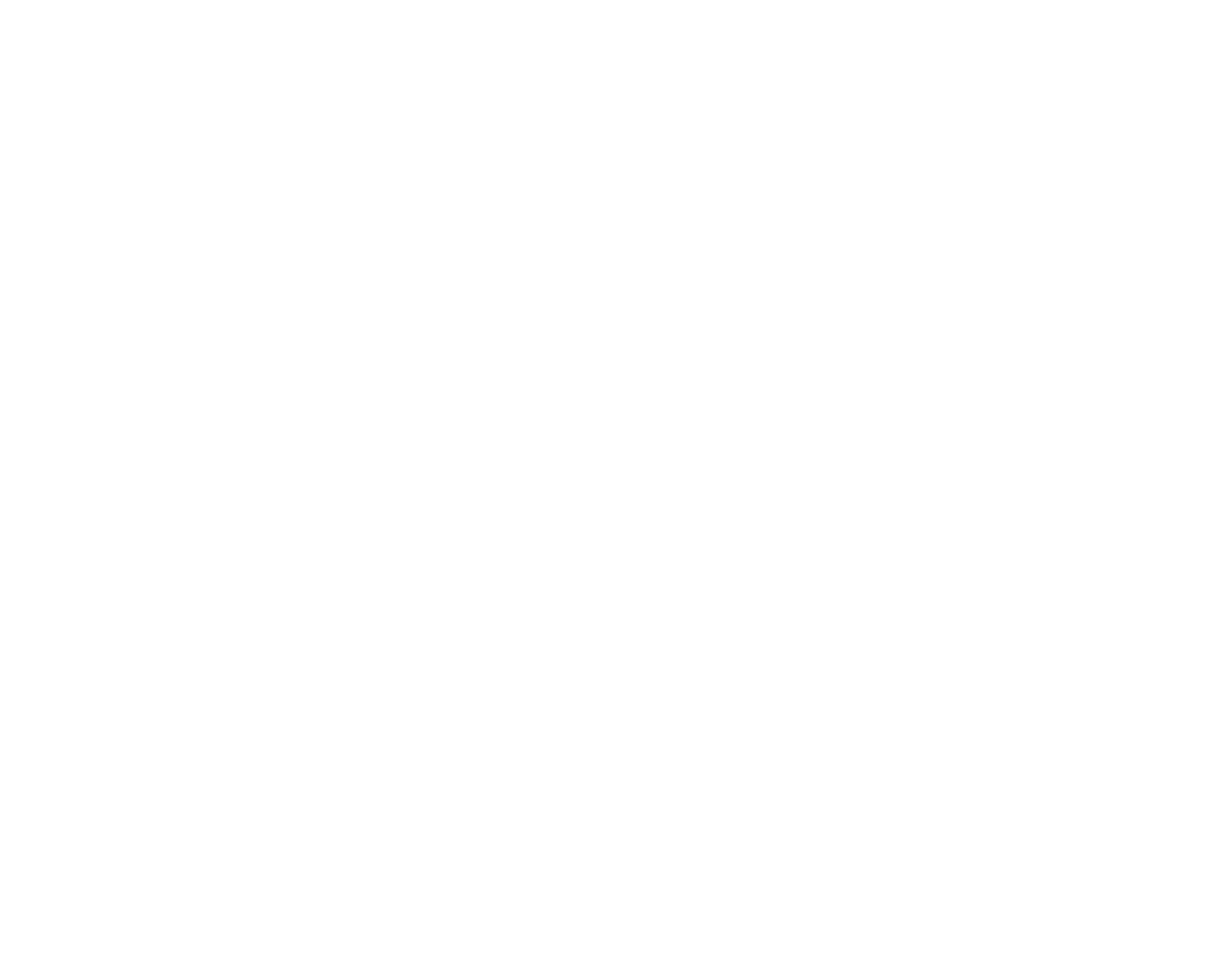
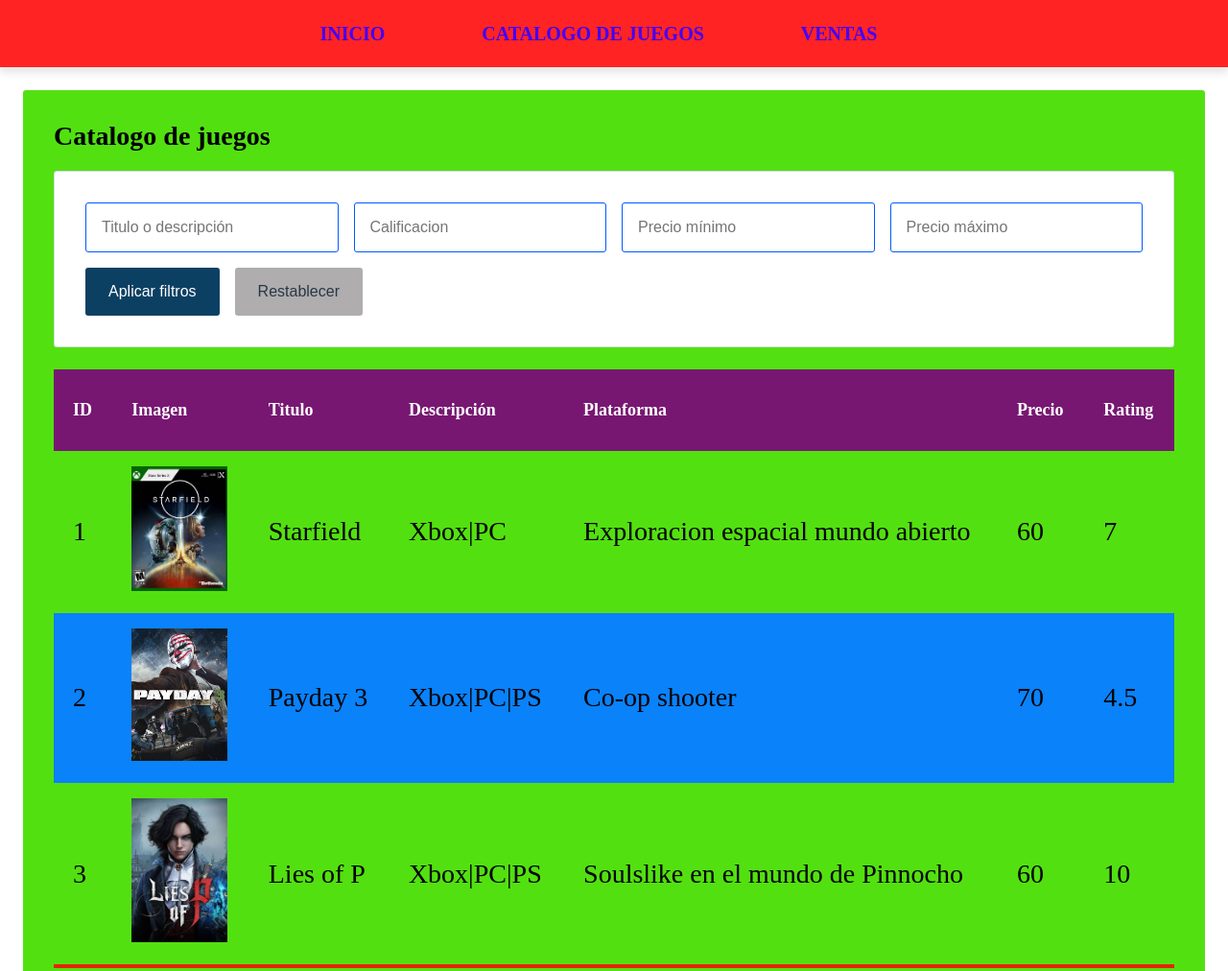
Before and after one commit to Aaron-Pena/FrontEnd-Ejercicio-5, a website: page src/catalogo/index.html in a window 1280 px wide. Shown: the top 1012 px of the page at 96% size. Before the commit the page ends 800 px from the top, so only its background shows below. Drawn offline with Linux system fonts and the light colour scheme.

Commit message:
Tabla puesta
La pagina de catalogo ya muetra una tabla con datos. Se agrego un favicon e imagenes para la tabla. Cambios a estilo e html de catalogo.

```diff
--- a/src/assets/css/styles.css
+++ b/src/assets/css/styles.css
@@ -8,7 +8,7 @@
     --color-white:#ffffff;
     --color-black: #000000;
 
-    --color-primario: #ffffffdc ;
+    --color-primario: #ff0000dc ;
     --color-secundario: #0059ff ;
     --color-terciario: #00ff7b ;
 
@@ -34,3 +34,189 @@
     background-color: var(--color-white);
     color: var(--color-color);
   }
+
+  main {
+    background-color: #53e011;
+    min-height: calc(100vh - 136px);
+    border-radius: 3px;
+    padding: 2rem 2rem;
+    margin: 1.5rem;
+  }
+
+  h1 {
+    font-size: 1.75rem;
+    margin-bottom: 20px;
+  }
+
+
+ /* #region GENERAL */
+ .center {
+  display: block;
+  margin-left: auto;
+  margin-right: auto;
+  width: 50%;
+}
+.fx-row {
+  display: flex;
+  flex-direction: row;
+}
+
+.fx-column {
+  display: flex;
+  flex-direction: column;
+}
+
+.fx-content-space-between {
+  justify-content: space-between;
+}
+
+.fx-content-center {
+  justify-content: center;
+}
+
+.fx-align-items-center {
+  align-items: center;
+}
+
+.text-small {
+  font-size: 0.85rem;
+}
+
+/* #endregion */
+
+
+ /* #region HEADER */
+ header {
+  display: flex;
+  flex-direction: row;
+  justify-content: center;
+  align-items: center;
+  background-color: var(--color-primario);
+  box-shadow: 0 6px 8px rgba(0, 0, 0, 0.10);
+  text-align: center;
+  font-size: 1.25rem;
+  line-height: 1.25rem;
+  max-height: 70px;
+  min-height: 70px;
+  height: 70px;
+}
+  header nav ul {
+    display: block;
+    text-transform: uppercase;
+    list-style: none;
+    padding: 0;
+    text-align: center;
+    margin: 0;
+  }
+  header nav li {
+    display: inline;
+    margin-right: 2rem;
+    padding: 0.5rem 2rem;
+    transition: color 0.3s ease;
+  }
+    header nav li:hover {
+      background: var(--color-white);
+      border-radius: 8px;
+  }
+  header nav a {
+    text-decoration: none;
+    color: #4301fa;
+    font-weight: bold;
+  }
+
+/* #endregion */
+
+/* #region TABLE */
+
+.table-container {
+  max-width: 100%;
+  overflow-x: auto; }
+
+table {
+  width: 100%;
+  border-collapse: collapse;
+  white-space: nowrap;
+  font-size:1.75rem;
+  box-shadow: 0 0 20px rgba(0, 0, 0, 0.15); }
+  table thead tr {
+    background-color: #771772;
+    color: #fff;
+    text-align: left; }
+    table thead tr th {
+      border: none;
+      font-size: 1.125rem;
+      padding: 2rem 1.25rem;
+      white-space: nowrap; }
+  table tbody tr {
+    border-bottom: none; }
+    table tbody tr:nth-of-type(even) {
+      background-color: #0a82fa; }
+    table tbody tr:last-of-type {
+      border-bottom: 4px solid #ff0303d8; }
+    table tbody tr td {
+      padding: 1rem 1.25rem;
+      border: none;
+      white-space: wrap; }
+      table tbody tr td img {
+        max-width: 100px;
+        height: auto; }
+
+#message-not-found {
+  display: none;
+  text-align: center;
+  font-size: 1rem;
+  padding: 2rem; }
+
+/* Estilos para la sección de filtros */
+#filter-section {
+  background-color: white;
+  padding: 2rem;
+  border: none;
+  border: 1px solid #d1dde8;
+  display: flex;
+  flex-wrap: wrap;
+  gap: 1rem;
+  align-items: center;
+  border-radius: 3px; }
+
+/* Estilos para los campos de filtro */
+input[type="text"],
+input[type="number"] {
+  flex-grow: 2;
+  min-width: 200px;
+  font-size: 1rem;
+  padding: 1rem;
+  border: 0.60px solid var(--color-secundario);
+  border-radius: 3px; }
+  input[type="text"]:focus,
+  input[type="text"]:hover,
+  input[type="text"]:active,
+  input[type="number"]:focus,
+  input[type="number"]:hover,
+  input[type="number"]:active {
+    border: 1px solid var(--color-primario); }
+
+/* Estilos para el botón del filtro */
+button {
+  border: none;
+  border-radius: 3px;
+  padding: 0.5rem 1rem;
+  cursor: pointer;
+  transition: background-color 0.3s;
+  font-size: 1rem;
+  padding: 1rem 1.5rem; }
+  button#apply-filters {
+    background-color: #0c4063;
+    color: #fff; }
+  button#apply-filters:hover {
+    background-color: #217dba; }
+  button#reset-filters {
+    background-color: #afadad;
+    color: #283848; }
+  button#reset-filters:hover {
+    background-color: #e2e9f1; }
+
+
+
+
+/* #endregion */
--- a/src/catalogo/index.html
+++ b/src/catalogo/index.html
@@ -0,0 +1,68 @@
+<!DOCTYPE html>
+<html lang="en">
+<head>
+    <meta charset="UTF-8">
+    <link rel="shortcut icon" href="../assets/favicon.ico" type="image/x-icon">
+    <link rel="icon" type="image/x-icon" href="../assets/favicon.ico">
+    <meta name="viewport" content="width=device-width, initial-scale=1.0">
+    <link rel="stylesheet" type="text/css" href="../assets/css/styles.css" />
+    <title>Catalogo de Juegos</title>
+</head>
+<body>
+
+    <header>
+        <nav>
+          <ul>
+            <li><a href="../index.html">Inicio</a></li>
+            <li><a href="./catalogo/index.html">Catalogo de juegos</a></li>
+            <li><a href="./ventas/index.html">Ventas</a></li>
+          </ul>
+        </nav>
+      </header>
+
+      <main>
+
+        <h1>Catalogo de juegos</h1>
+
+         <form id="filter-form">
+          <div id="filter-section">
+            <input type="text"   id="text" placeholder="Titulo o descripción">
+            <input type="number" id="rating" placeholder="Calificacion">
+            <input type="number" id="price-min" placeholder="Precio mínimo">
+            <input type="number" id="price-max" placeholder="Precio máximo">
+            <button type="submit" id="apply-filters">Aplicar filtros</button>
+            <button type="reset" id="reset-filters">Restablecer</button>
+          </div>
+        </form>
+
+        <br>
+
+        <div class="table-container">
+
+          <table id="data-table">
+            <thead>
+              <tr>
+                <th>ID</th>
+                <th>Imagen</th>
+                <th>Titulo</th>
+                <th>Descripción</th>
+                <th>Plataforma</th>
+                <th>Precio</th>
+                <th>Rating</th>
+              </tr>
+            </thead>
+            <tbody id="data-table-body">
+              <!-- Aquí se generará la tabla dinámicamente -->
+            </tbody>
+          </table>
+
+        </div>
+
+        <div id="message-not-found">
+          <p>No hay juegos disponibles en este momento.</p>
+        </div>
+
+      </main>
+      <script src="script.js"></script>
+</body>
+</html>
--- a/src/catalogo/script.js
+++ b/src/catalogo/script.js
@@ -0,0 +1,105 @@
+//#region MODELO DE DATOS
+class CatalogoJuegos{
+
+constructor (id, title, platform, description, price, rating, image){
+    this.id = id;
+    this.title =title;
+    this.platform = platform;
+    this.description = description;
+    this.price = price;
+    this.rating = rating;
+    this.image = image ;
+    }
+}
+
+const game1 = new CatalogoJuegos(1,"Starfield","Xbox|PC","Exploracion espacial mundo abierto",60,7,"starfield.jpg")
+const game2 = new CatalogoJuegos(2,"Payday 3","Xbox|PC|PS","Co-op shooter",70,4.5,"payday3.jpg")
+const game3 = new CatalogoJuegos(3,"Lies of P","Xbox|PC|PS","Soulslike en el mundo de Pinnocho",60,10,"lies of p.jpg")
+
+const CatalogoJuegosList = [game1,game2,game3];
+
+
+
+console.log('Impresion en consola de elementos accesados con forEach(): ');
+CatalogoJuegosList.forEach(item => {console.log(item)});
+//#endregion
+
+
+//#region VISTA HTML
+function displayTable(games){
+    clearTable();
+
+    showLoadingMessage();
+
+    setTimeout(() => {
+
+        if (games.length === 0) {
+
+          showNotFoundMessage();
+
+        } else {
+
+            hideMessage();
+
+            const tablaBody = document.getElementById('data-table-body');
+
+            const imagePath = `../assets/img/catalogo_IMG/`;
+
+            games.forEach(game => {
+
+              const row = document.createElement('tr');
+
+              row.innerHTML = `
+                <td> ${game.id} </td>
+                <td> <img src="${imagePath + game.image}" alt="${game.title}" width="100"> </td>
+                <td>${game.title}</td>
+                <td>${game.platform}</td>
+                <td>${game.description}</td>
+                <td>${game.price}</td>
+                <td>${game.rating}</td>
+              `;
+
+              tablaBody.appendChild(row);
+
+            });
+
+        }
+
+      }, 2000);
+
+}
+
+function clearTable() {
+    const tableBody = document.getElementById('data-table-body');
+
+    tableBody.innerHTML = '';
+  }
+
+
+  function showLoadingMessage() {
+    const messageNotFound = document.getElementById('message-not-found');
+
+    messageNotFound.innerHTML = 'Cargando...';
+
+    messageNotFound.style.display = 'block';
+  }
+
+
+  function showNotFoundMessage() {
+    const messageNotFound = document.getElementById('message-not-found');
+
+    messageNotFound.innerHTML = 'No se encontraron juegos con el filtro proporcionado.';
+
+    messageNotFound.style.display = 'block';
+  }
+
+
+  function hideMessage() {
+    const messageNotFound = document.getElementById('message-not-found');
+
+    messageNotFound.style.display = 'none';
+  }
+
+//#endregion
+
+displayTable(CatalogoJuegosList);
--- a/src/catalogo/styles.css
+++ b/src/catalogo/styles.css
@@ -0,0 +1,89 @@
+/*CSS para index principal HOME */
+
+:root{
+
+    --font-size: 20px;
+    --font-weight: 300;
+
+    --color-white:#ffffff;
+    --color-black: #000000;
+
+    --color-primario: #ff0000dc ;
+    --color-secundario: #0059ff ;
+    --color-terciario: #00ff7b ;
+
+    --size-header: 75px;
+    --size-nav-item: 60px;
+}
+
+* {
+    box-sizing: border-box;
+    margin: 0;
+    padding: 0;
+    border: 0;
+  }
+
+html {
+    scroll-behavior: smooth;
+    }
+
+body {
+    font-family: var(--font-family);
+    font-size: var(--font-size);
+    font-weight: var(--font-weight);
+    background-color: var(--color-white);
+    color: var(--color-color);
+  }
+
+ /* #region HEADER */
+ header {
+  display: flex;
+  flex-direction: row;
+  justify-content: space-between;
+  align-items: center;
+  background: var(--color-primario);
+  position: fixed;
+  width: 100%;
+  height: 90px;
+  box-shadow: 0 6px 8px rgba(0, 0, 0, 0.10);
+  z-index: 1;
+}
+
+.center {
+  display: block;
+  margin-left: auto;
+  margin-right: auto;
+  width: 50%;
+}
+
+nav {
+  display: flex;
+  align-items: center;
+  height: 55px;
+  font-size: 1.25rem;
+}
+
+nav ul {
+  list-style: none;
+
+  display: flex;
+  justify-content: space-between;
+}
+
+nav li {
+  padding: 1rem 2rem;
+}
+
+nav a {
+  text-decoration: none;
+  color: var(--color-azul);
+  font-weight: 600;
+}
+
+nav li:hover,
+#contacto:hover {
+  background-color: var(--color-white);
+  border-radius: 8px;
+}
+
+/* #endregion */
```
Also changed, not shown: src/index.html (+2 -0 lines), src/assets/favicon.ico (added), src/assets/img/catalogo_IMG/lies of p.jpg (added), src/assets/img/catalogo_IMG/payday3.jpg (added), src/assets/img/catalogo_IMG/starfield.jpg (added).
